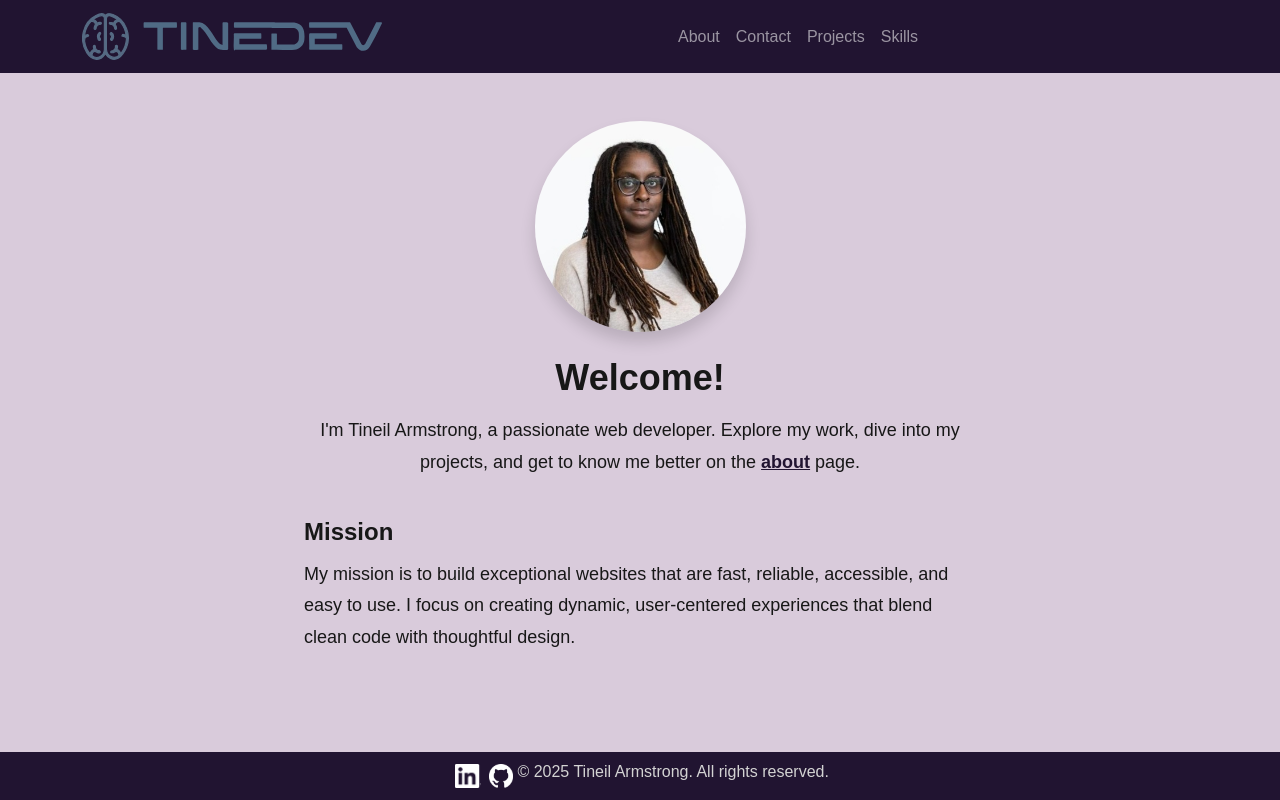
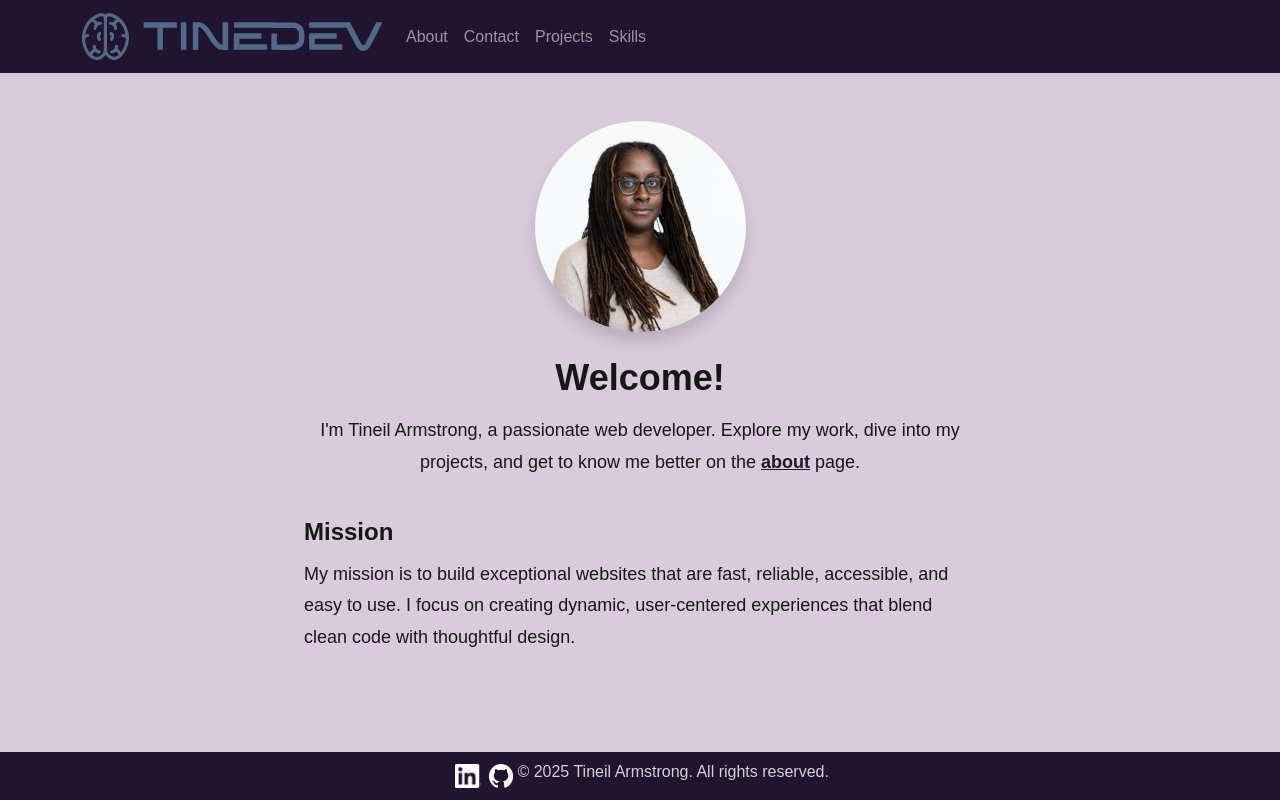
Before and after one commit to Tara-Fortis/portfolio-1, a Next.js app: page / in a window 1280 px wide. Built offline with nearby package versions, Linux system fonts and the light colour scheme.

Commit message:
Added Toggler to header

```diff
--- a/src/app/components/Header.tsx
+++ b/src/app/components/Header.tsx
@@ -7,7 +7,6 @@ import * as React from 'react';
 import { Container } from "react-bootstrap";
 import Nav from "react-bootstrap/Nav";
 import { Navbar } from "react-bootstrap";
-import { NavDropdown } from "react-bootstrap";
 
 export default function Header() {
     // get the current pathname
@@ -32,9 +31,9 @@ export default function Header() {
                     />
                 </Navbar.Brand>
                 <Navbar.Toggle />
-                <Navbar.Collapse id="navBarToggler"/>
-                <Nav className="collapse navbar-collapse" >
-                    <ul className="navbar-nav me-auto">
+                <Navbar.Collapse id="basic-navbar-nav">
+                    <Nav className="me-auto" >
+                        <Nav className="navbar-nav me-auto">
                             {navLinks.map(({ href, label }) => (
                                 <li key={href} className="nav-item">
                                     {/* If current route matches Link, apply 'active' class */}
@@ -45,8 +44,9 @@ export default function Header() {
                                     </Link>
                                 </li>
                             ))}
-                    </ul>
                         </Nav>
+                    </Nav>
+                </Navbar.Collapse>
             </Container>
         </Navbar>
     );
```
Lines whose indentation alone changed are shown as unchanged.
